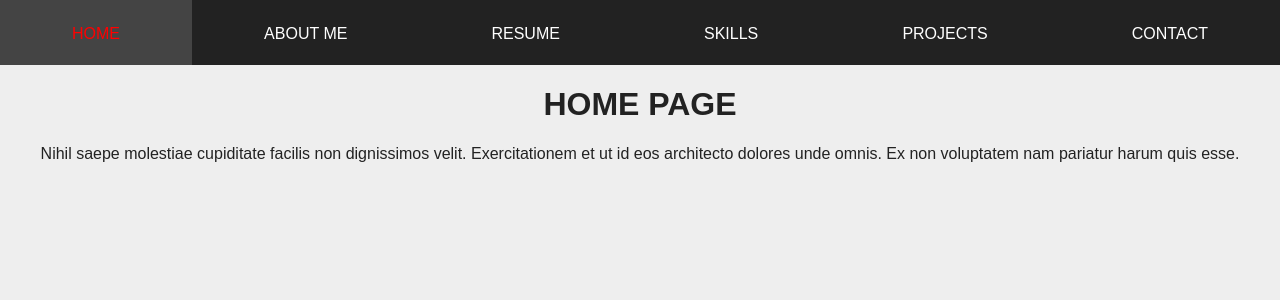
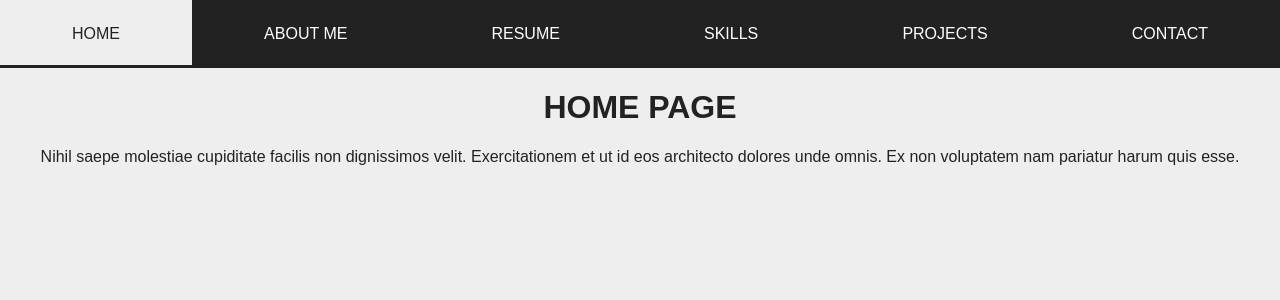
Before and after one commit to zvansom/Portfolio, a React (Create React App) app: page / in a window 1280 px wide. Shown: the top 300 px of the page. Built offline with nearby package versions, Linux system fonts and the light colour scheme.

Commit message:
Just learned about NavLinks.  Switched to those.

```diff
--- a/src/Components/Navbar.js
+++ b/src/Components/Navbar.js
@@ -1,17 +1,23 @@
 import React, { Component } from 'react'
-import { Link } from 'react-router-dom';
+import { NavLink } from 'react-router-dom';
 import styled from 'styled-components';
 
 export default class Navbar extends Component {
   render() {
+    const styles = {
+      background: '#eee',
+      color: '#222',
+      borderBottom: '3px solid #222',
+
+    }
     return(
       <StyledNav>
-        <StyledLink to="/">Home</StyledLink>
-        <StyledLink to="/about">About Me</StyledLink>
-        <StyledLink to="/resume">Resume</StyledLink>
-        <StyledLink to="/skills">Skills</StyledLink>
-        <StyledLink to="/projects">Projects</StyledLink>
-        <StyledLink to="/contact">Contact</StyledLink>
+        <StyledLink activeStyle={{...styles}}  exact to="/">Home</StyledLink>
+        <StyledLink activeStyle={{...styles}} to="/about">About Me</StyledLink>
+        <StyledLink activeStyle={{...styles}} to="/resume">Resume</StyledLink>
+        <StyledLink activeStyle={{...styles}} to="/skills">Skills</StyledLink>
+        <StyledLink activeStyle={{...styles}} to="/projects">Projects</StyledLink>
+        <StyledLink activeStyle={{...styles}} to="/contact">Contact</StyledLink>
       </StyledNav>
     )
   }
@@ -24,14 +30,14 @@ const StyledNav = styled.nav`
   background-color: #222;
 `;
 
-const StyledLink = styled(Link)`
+const StyledLink = styled(NavLink)`
   color: white;
   padding: 25px 0 0;
   min-height: 40px;
   text-decoration: none;
   text-transform: uppercase;
   &:hover {
-    color: red;
+    color: #222;
     background: #444;
   }
 `;
```
